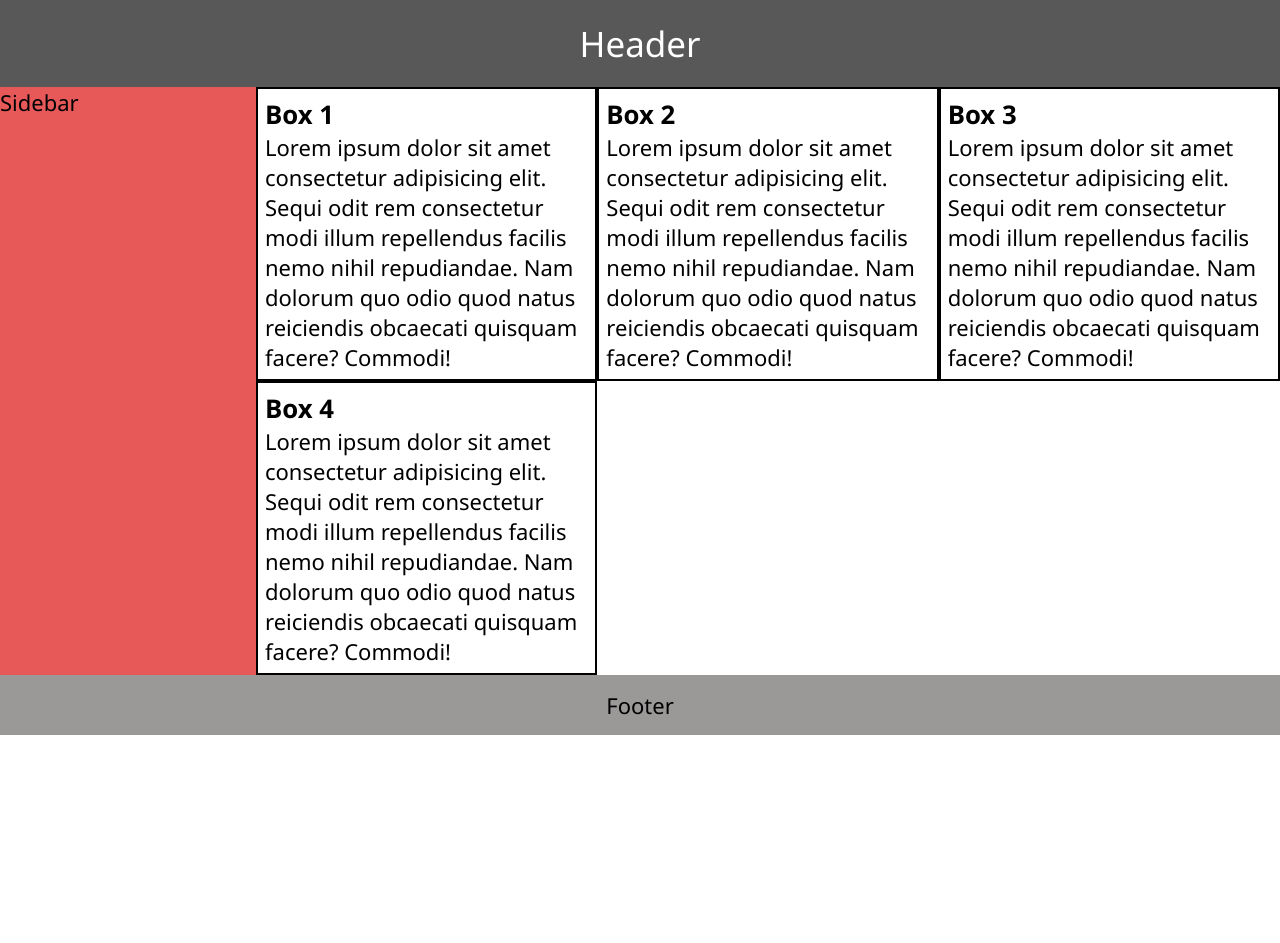
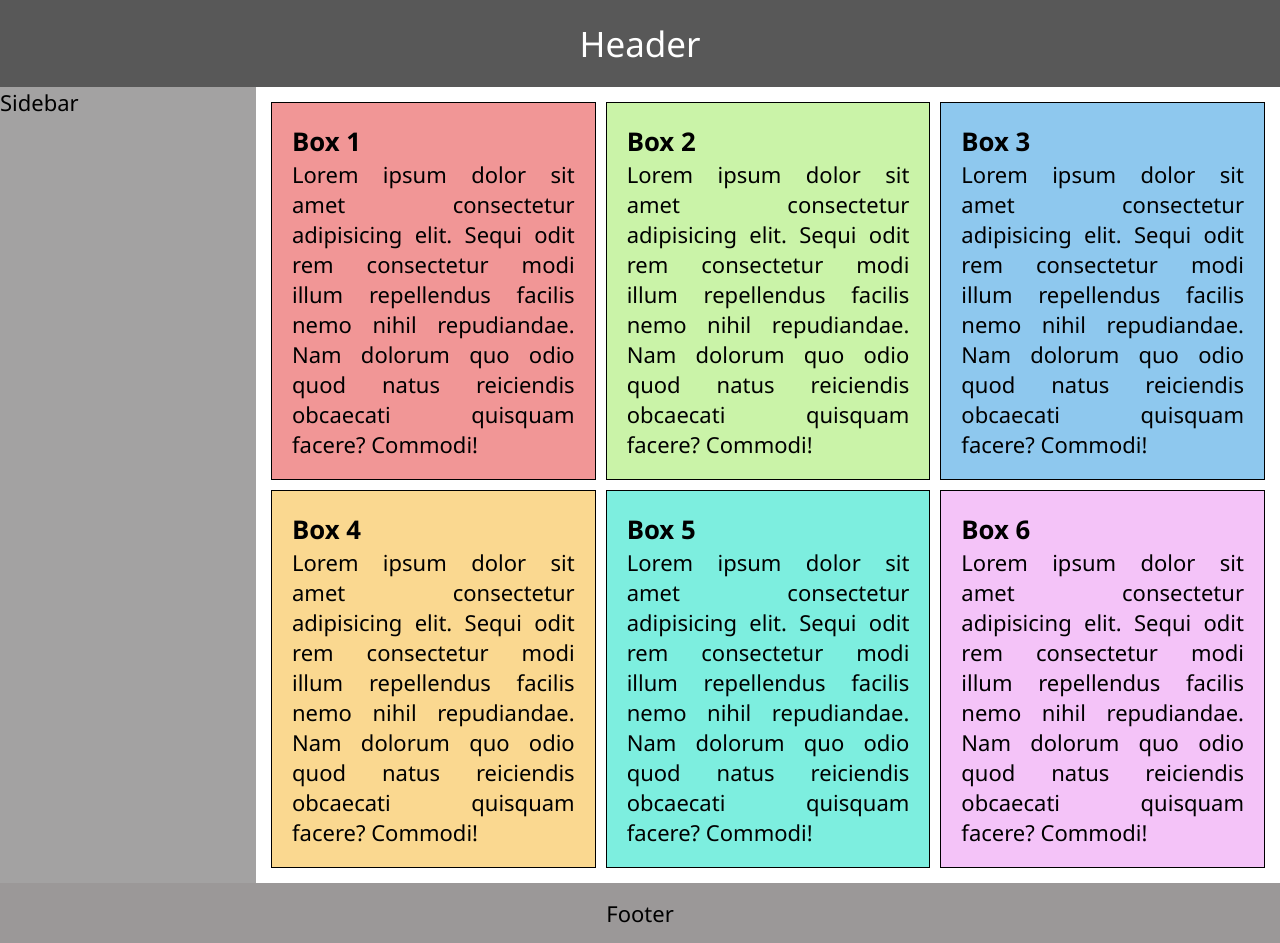
Before and after one commit to itsmesalim/Layouts-repo, a plain HTML site: page Layout Grid/index.html in a window 1280 px wide. Before the commit the page ends 800 px from the top, so only its background shows below. Drawn offline with Linux system fonts and the light colour scheme.

Commit message:
Second Commit

```diff
--- a/Layout Grid/index.html
+++ b/Layout Grid/index.html
@@ -51,6 +51,26 @@
                     obcaecati quisquam facere? Commodi!
                 </p>
             </section>
+
+            <section class="box box-5">
+                <h3>Box 5</h3>
+                <p>
+                    Lorem ipsum dolor sit amet consectetur adipisicing elit.
+                    Sequi odit rem consectetur modi illum repellendus facilis
+                    nemo nihil repudiandae. Nam dolorum quo odio quod natus reiciendis
+                    obcaecati quisquam facere? Commodi!
+                </p>
+            </section>
+
+            <section class="box box-6">
+                <h3>Box 6</h3>
+                <p>
+                    Lorem ipsum dolor sit amet consectetur adipisicing elit.
+                    Sequi odit rem consectetur modi illum repellendus facilis
+                    nemo nihil repudiandae. Nam dolorum quo odio quod natus reiciendis
+                    obcaecati quisquam facere? Commodi!
+                </p>
+            </section>
         </main>
     </div>
     <footer>Footer</footer>
--- a/Layout Grid/styles.css
+++ b/Layout Grid/styles.css
@@ -24,7 +24,7 @@ header{
 }
 
 aside{
-    background-color: #e75858;
+    background-color: #a3a2a2;
 }
 
 main{
@@ -32,11 +32,52 @@ main{
     display: grid;
     /* grid-template-columns: 1fr 2fr 1fr; */
     grid-template-columns: repeat(3,1fr);
+    /* gap: 10px 20px; */
+    min-height: 80vh;
+    padding: 15px;
+    column-gap: 10px;
+    row-gap: 10px;
 }
 
 .box{
-    border: 2px solid #000000;
-    padding: 7px;
+    border: 1px solid #000000;
+    padding: 20px;
+    text-align: justify;
+}
+
+.box-1{
+    background-color: #f19696;
+}
+
+.box-2{
+    background-color: #caf3a8;
+}
+
+.box-3{
+    background-color: #8ec8ee;
+}
+
+.box-4{
+    background-color: #fad890;
+}
+
+.box-5{
+    background-color: #7deedf;
+}
+
+.box-6{
+    background-color: #f4c3f8;
+}
+
+@media only screen and(min-width: 1201px){
+
+    .box-1{
+        grid-column: 1/3;
+    }
+
+    .box-2{
+        grid-column: 1/3;
+    }
 }
 
 footer{
```
